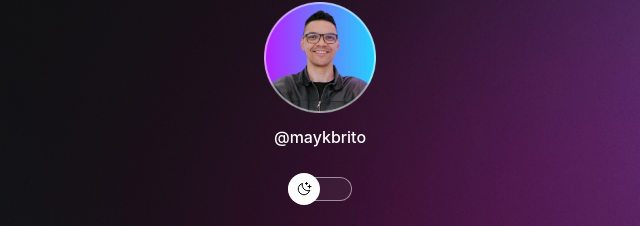
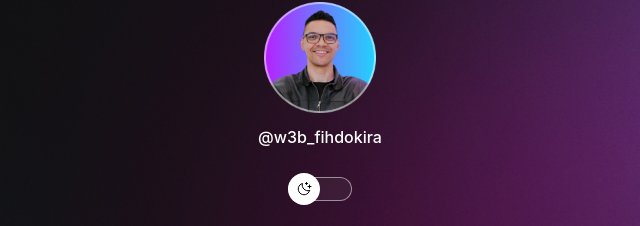
Before and after one commit to GabrielAugustoBer/DevLinks, a plain HTML site: page index.html in a window 1280 px wide. Shown: the part 78-304 px from the top of the page, 320-960 px from the left. Drawn offline with nearby package versions, Linux system fonts and the light colour scheme.

Commit message:
alterando o index

```diff
--- a/index.html
+++ b/index.html
@@ -14,7 +14,7 @@
                 src="./assets/avatar.png"
                 alt="Foto-de-perfil"
               />
-              <p>@maykbrito</p>
+              <p>@w3b_fihdokira</p>
             </div>
 
             <div id="switch" onclick="toggleMode()">
```
